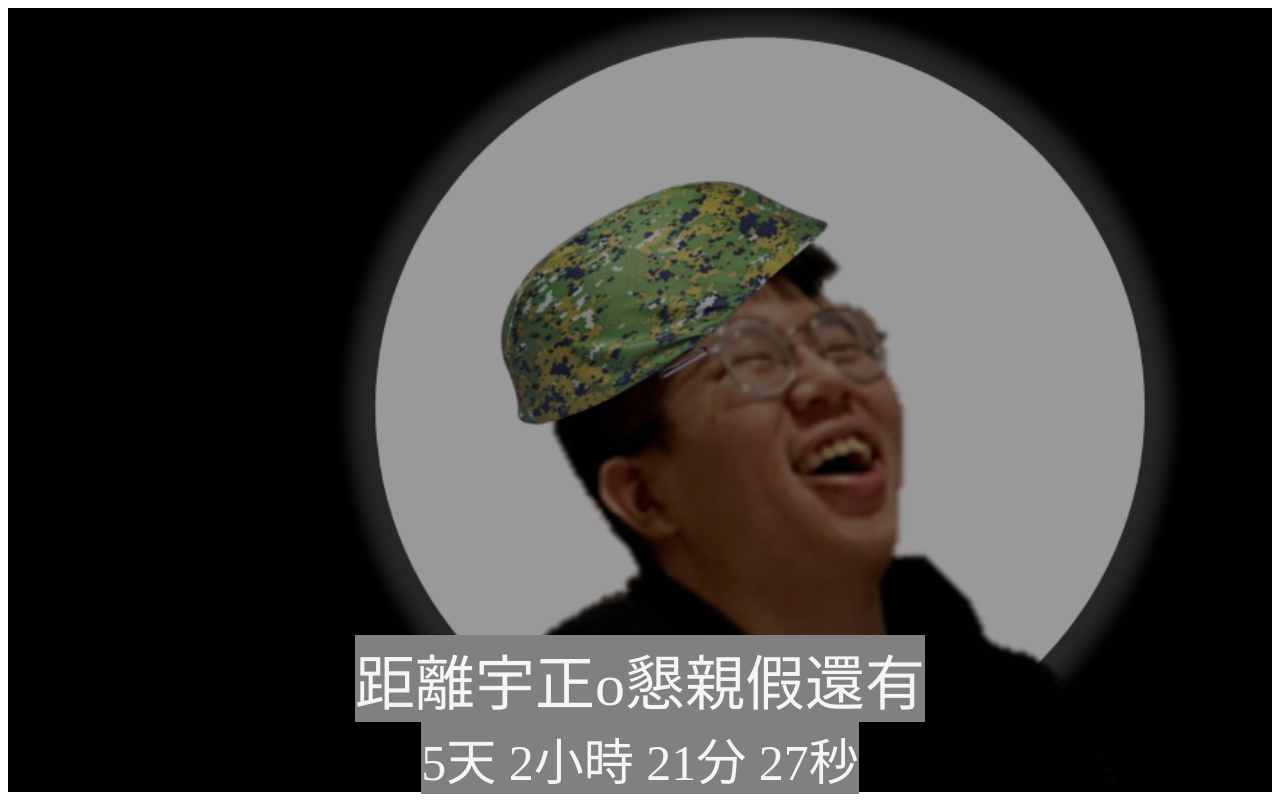
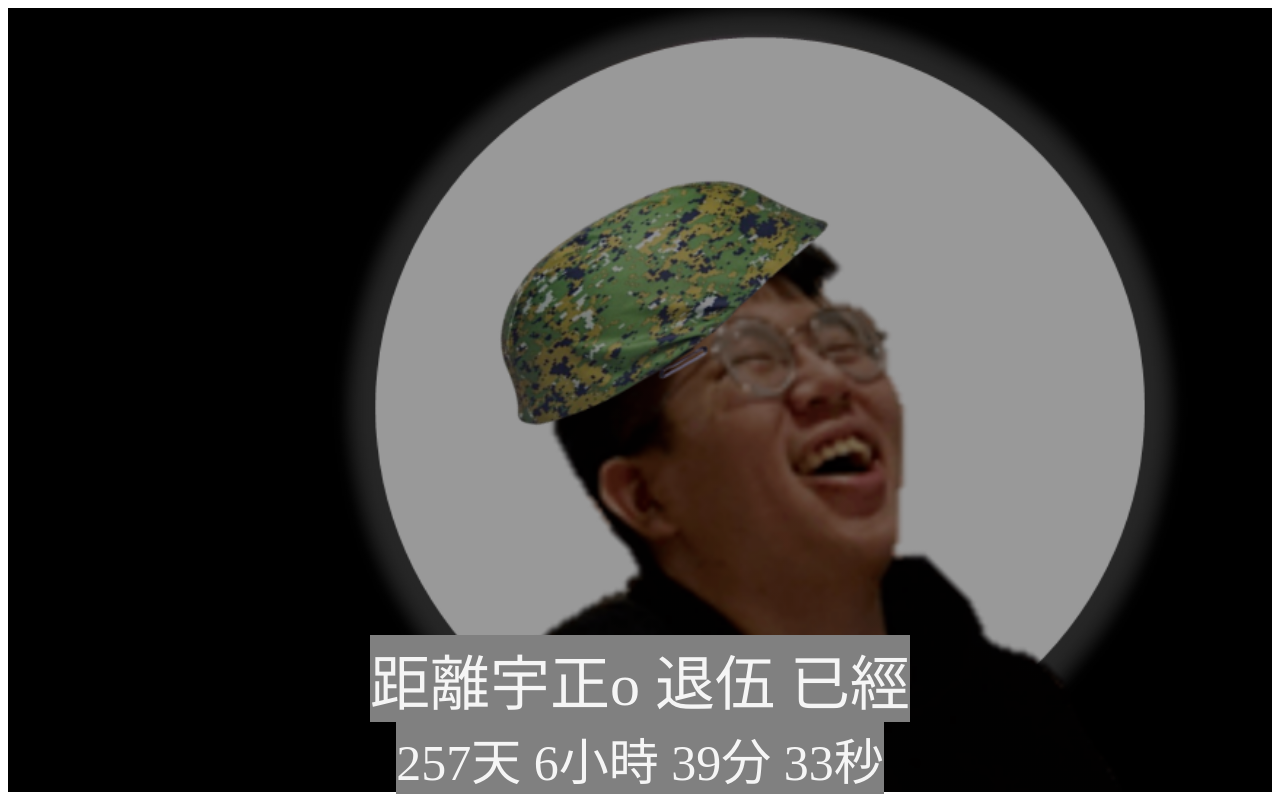
Before and after one commit to hiimyusheng/hiimyusheng.github.io, a plain HTML site: page index.html in a window 1280 px wide. Drawn offline with Linux system fonts and the light colour scheme.

Commit message:
增加退伍日期

```diff
--- a/index.html
+++ b/index.html
@@ -35,7 +35,7 @@
 <div class="background">
   <div class="image"></div>
   <div class="countDown">
-    <div class="text">距離宇正o懇親假還有</div>
+    <div class="text">距離宇正o </div>
     <div style="width: 100%;"></div>
     <div id="demo"></div>
   </div>
@@ -44,15 +44,26 @@
 <script>
 // Set the date we're counting down to
 var countDownDate = new Date("Dec 1, 2023 08:00:00").getTime();
+var leaveArmyTime = new Date("Mar 15 2023 00:00:00").getTime();
 
 // Update the count down every 1 second
 var x = setInterval(function() {
 
+  let leaveText;
+  // let firstVacation = "懇親假";
+  // let leaveArmy = "退伍";
+
   // Get today's date and time
   var now = new Date().getTime();
-
   // Find the distance between now and the count down date
-  var distance = countDownDate - now;
+  let distance;
+  if (now > countDownDate) {
+    distance = countDownDate - now;
+    leaveText = "懇親假";
+  } else {
+    distance = leaveArmyTime - now;
+    leaveText = "退伍";
+  }
 
   // Time calculations for days, hours, minutes and seconds
   var days = Math.floor(distance / (1000 * 60 * 60 * 24));
@@ -63,6 +74,10 @@ var x = setInterval(function() {
   // Display the result in the element with id="demo"
   document.getElementById("demo").innerHTML = Math.abs(days) + "天 " + Math.abs(hours) + "小時 "
   + Math.abs(minutes) + "分 " + Math.abs(seconds) + "秒 ";
-
+  if (distance > 0) {
+    document.getElementsByClassName("text")[0].innerHTML = "距離宇正o " + leaveText + " 還有";
+  } else {
+    document.getElementsByClassName("text")[0].innerHTML = "距離宇正o " + leaveText + " 已經";
+  }
 }, 1000);
 </script>
```
